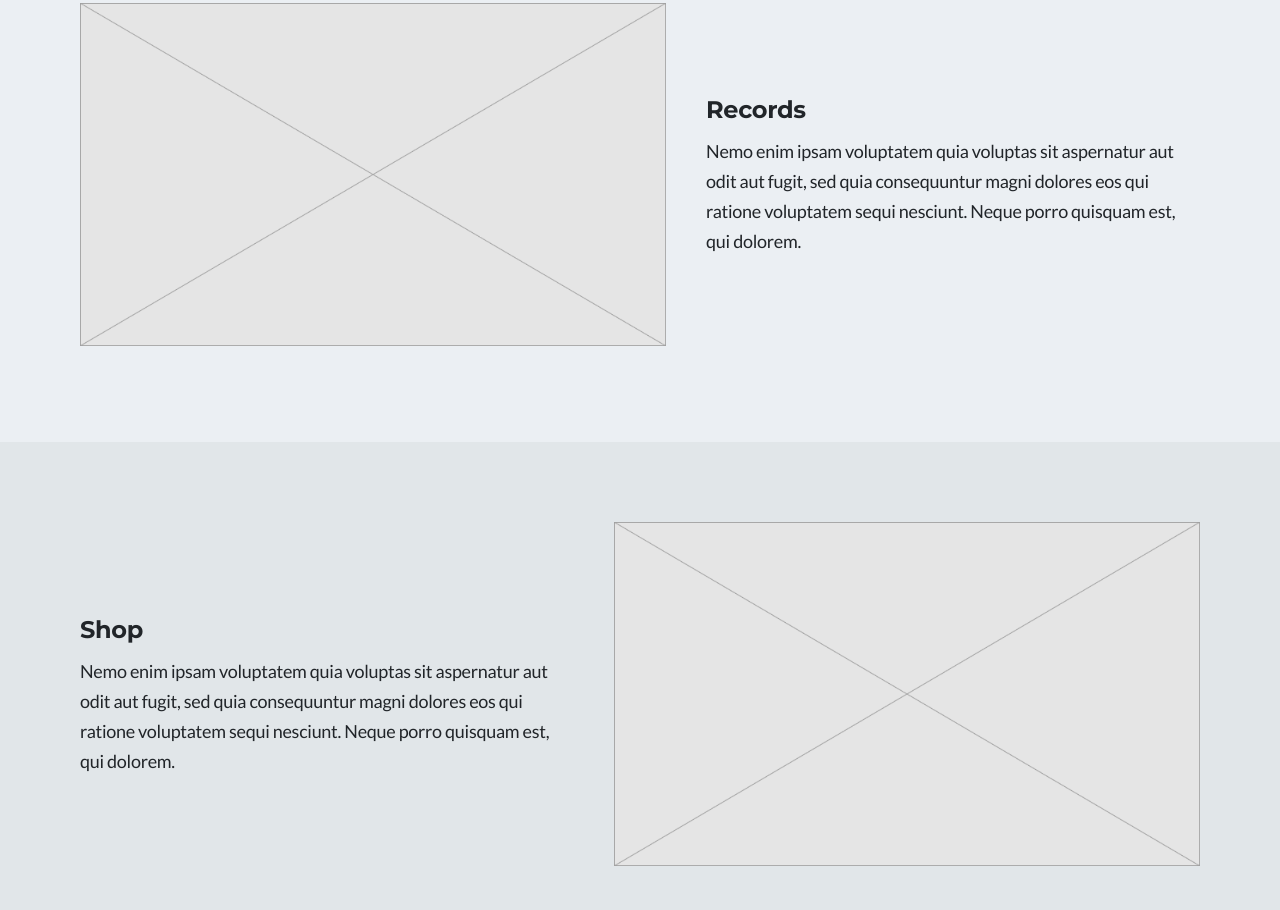
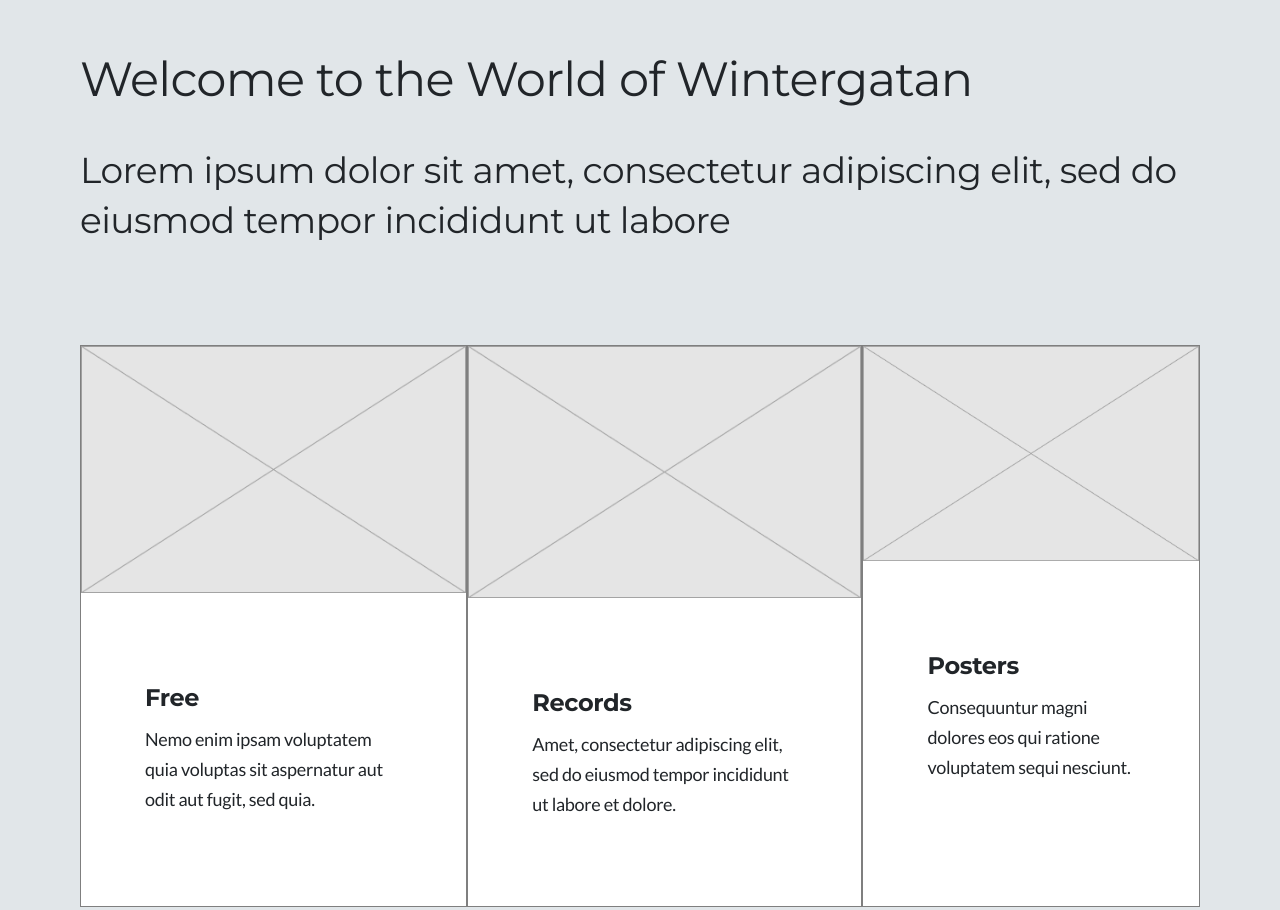
Before and after one commit to Glajik/wintergatan-homepage, a website: page index.html in a window 1280 px wide. Shown: the part 2026-2936 px from the top of the page. Drawn offline with nearby package versions, Linux system fonts and the light colour scheme.

Commit message:
Added .showcase block

```diff
--- a/index.html
+++ b/index.html
@@ -95,6 +95,45 @@
     </article>
   </main>
 
+  <!-- Showcase -->
+  <section class="container">
+    <article class="showcase">
+      <section class="showcase__caption">
+        <h1>Welcome to the World of Wintergatan</h1>
+        <p>Lorem ipsum dolor sit amet, consectetur adipiscing elit, sed do eiusmod tempor incididunt ut labore</p>
+      </section>
+      <section class="showcase__items">
+        <article class="card">
+          <figure>
+            <img src="./img/articles/showcase-rectangle-429x275.png">
+          </figure>
+          <figcaption>
+            <h1>Free</h1>
+            <p>Nemo enim ipsam voluptatem quia voluptas sit aspernatur aut odit aut fugit, sed quia.</p>
+          </figcaption>
+        </article>
+        <article class="card">
+          <figure>
+            <img src="./img/articles/showcase-rectangle-429x275.png">
+          </figure>
+          <figcaption>
+            <h1>Records</h1>
+            <p>Amet, consectetur adipiscing elit, sed do eiusmod tempor incididunt ut labore et dolore.</p>
+          </figcaption>
+        </article>
+        <article class="card">
+          <figure>
+            <img src="./img/articles/showcase-rectangle-429x275.png">
+          </figure>
+          <figcaption>
+            <h1>Posters</h1>
+            <p>Consequuntur magni dolores eos qui ratione voluptatem sequi nesciunt.</p>
+          </figcaption>
+        </article>
+      </section>
+    </article>
+  </section>
+
   <!-- Articles -->
   <section class="container">
     <!-- Records -->
--- a/styles.css
+++ b/styles.css
@@ -178,7 +178,6 @@
 }
 
 /* Hero */
-
 .hero {
   height: 960px;
   position: relative;
@@ -253,6 +252,43 @@
 
 .tour__about figure{
   max-width: 700px;
+}
+
+/* Showcase */
+.showcase {
+  padding: 120px 80px;
+  background-color: var(--odd-bg-color);
+}
+
+.showcase__caption h1 {
+  font-family: 'Montserrat', sans-serif;
+  font-style: normal;
+  font-weight: normal;
+  font-size: 48px;
+  line-height: 72px;
+  /* or 150% */
+  letter-spacing: -0.015em;
+}
+
+.showcase__caption p {
+  font-family: 'Montserrat', sans-serif;
+  font-style: normal;
+  font-weight: normal;
+  font-size: 36px;
+  line-height: 50px;
+  /* or 139% */
+  letter-spacing: -0.015em;
+  margin-top: 30px;
+}
+
+.showcase__items {
+  display: flex;
+  justify-content: space-between;
+  margin-top: 100px;
+}
+
+.showcase__items > .card {
+  max-width: 429px;
 }
 
 /* About */
```
Also changed, not shown: img/articles/showcase-rectangle-429x275.png (added).
